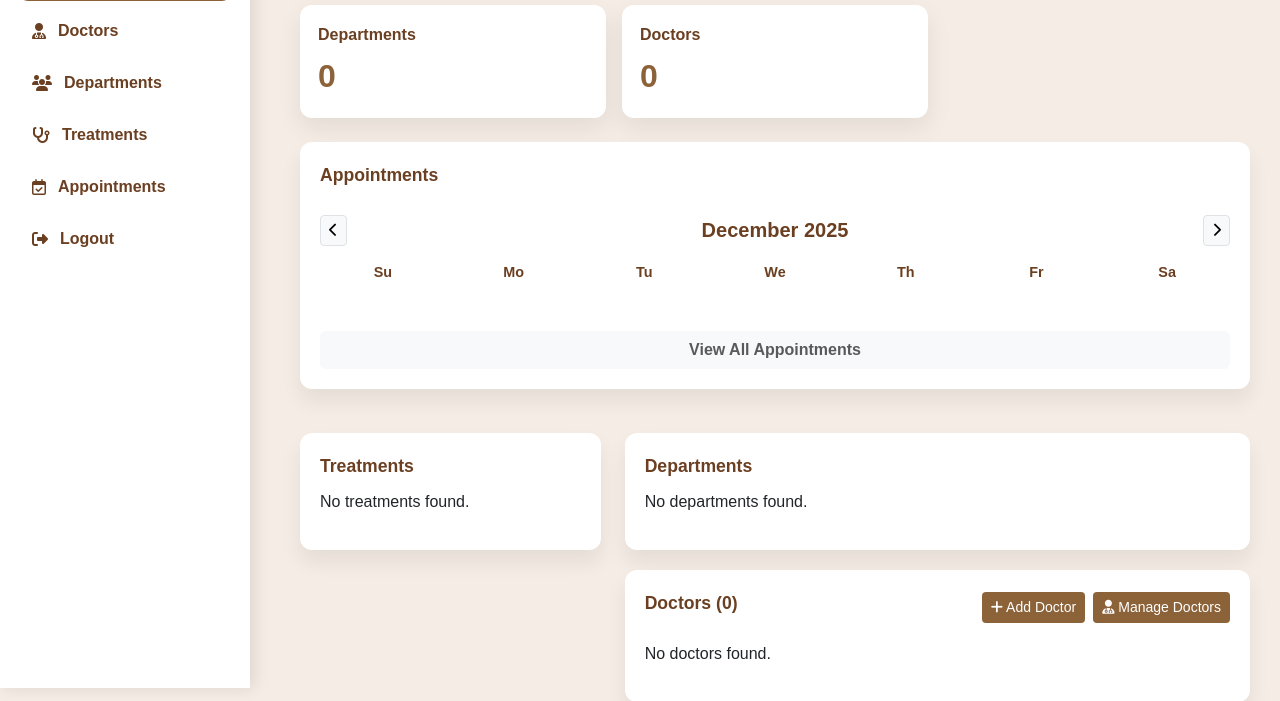
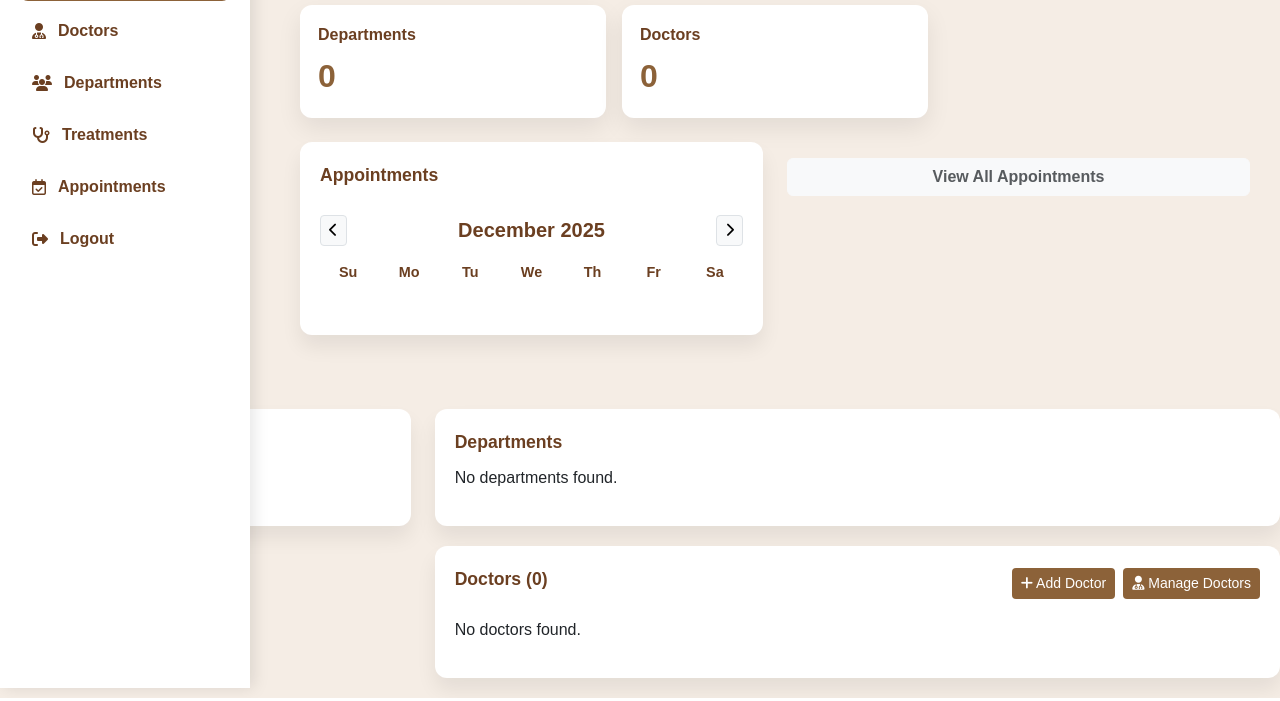
Before and after one commit to justfulofluck/RHMS, a Django app: template revana_hms/frontend/templates/frontend/hospital_admin/dashboard.html in a window 1280 px wide. Shown: the part 112-813 px from the top of the page. Run offline with Django 5.2, Linux system fonts and the light colour scheme; the template is opened without the code that fills it, so the values that code supplies are empty; some libraries are stand-ins or nearby versions.

Commit message:
Appoinment made functional

```diff
--- a/revana_hms/frontend/templates/frontend/hospital_admin/dashboard.html
+++ b/revana_hms/frontend/templates/frontend/hospital_admin/dashboard.html
@@ -166,7 +166,7 @@
             <i class="fa-solid fa-stethoscope"></i> Treatments
         </a>
 
-        <a class="side-link" href="#">
+        <a class="side-link" href="{% url 'hospital_appointments' %}">
             <i class="fa-regular fa-calendar-check"></i> Appointments
         </a>
 
@@ -220,7 +220,7 @@
 
         <!-- Appointments Section (Moved to Top) -->
         <div class="row g-4 mb-4">
-            <div class="col-12">
+            <div class="col-6">
                 <div class="list-card">
                     <div class="d-flex justify-content-between align-items-center mb-3">
                         <div class="section-title">Appointments</div>
@@ -248,7 +248,9 @@
                         <div class="cal-day-header">Sa</div>
                         <!-- Days will be generated by JS -->
                     </div>
-
+                </div>
+            </div>
+            <div class="col-6">
                 <!-- Appointment List -->
                 <div id="appointmentList">
                     <!-- Populated by JS -->
@@ -261,6 +263,7 @@
             </div>
         </div>
     </div>
+
 
     <!-- Content Columns -->
     <div class="row g-4">
```
Lines whose indentation alone changed are shown as unchanged.
